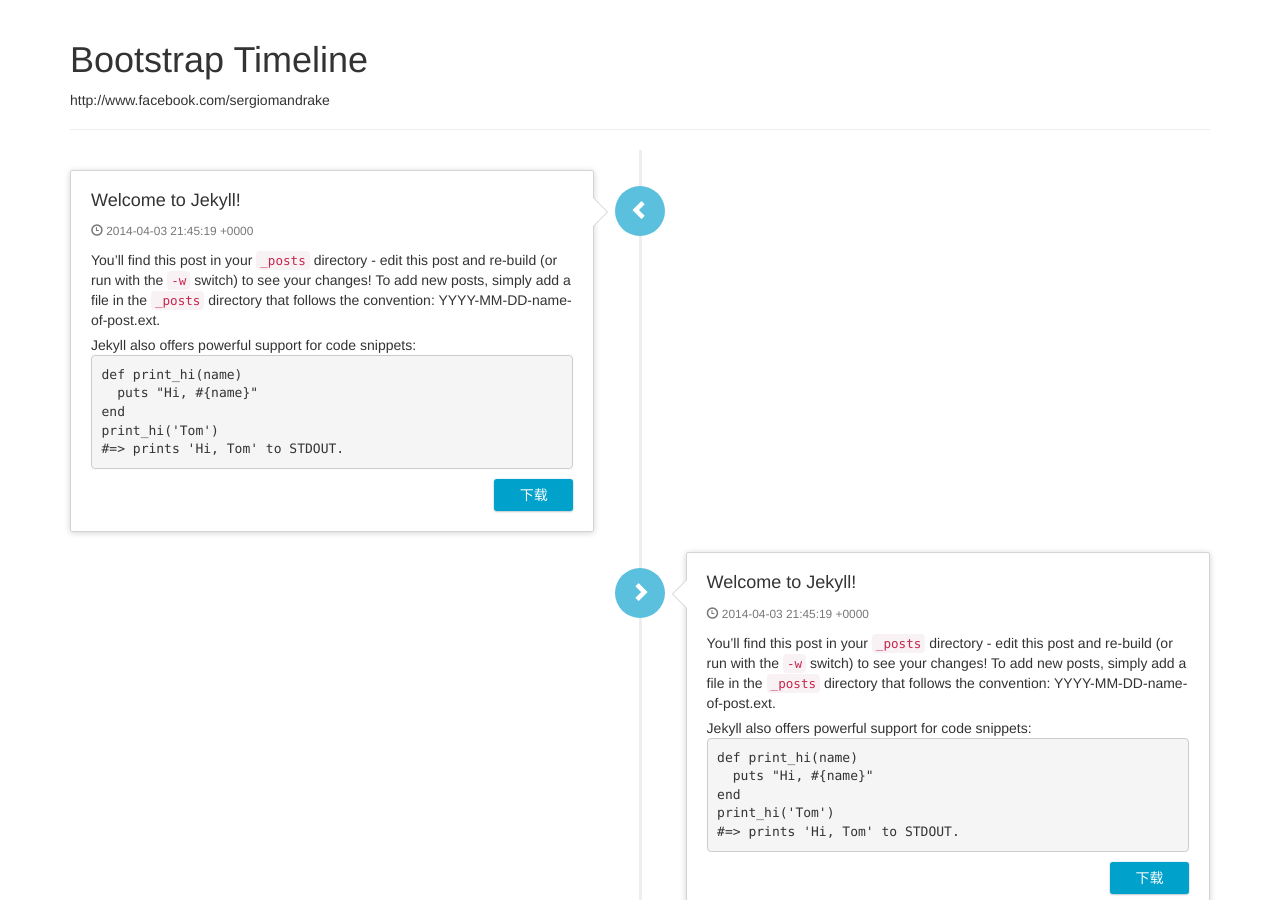
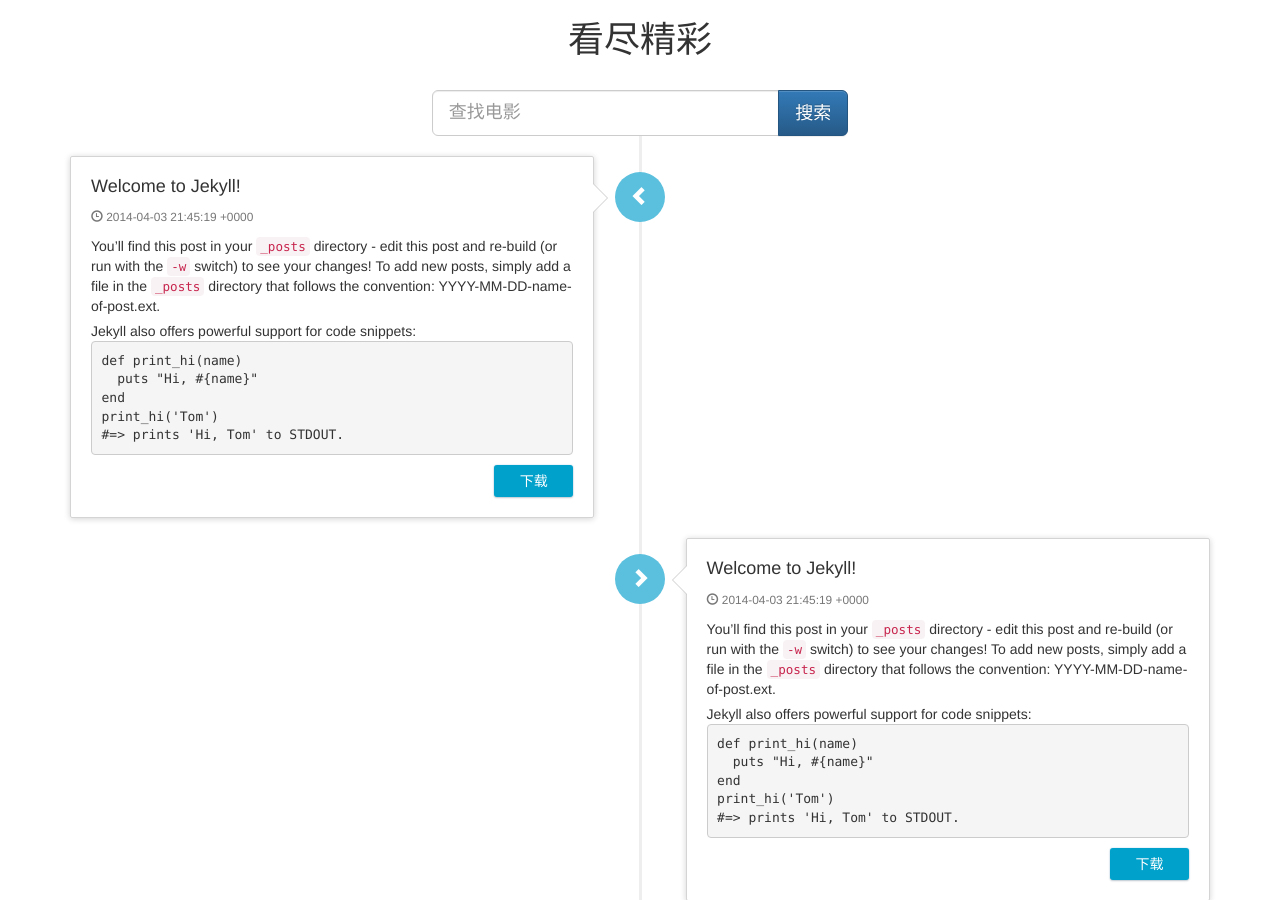
Before and after one commit to JetQin/usee, a Jekyll site: the page built from index.html, in a window 1280 px wide and 900 px high. Built offline with Jekyll 4.4.1, drawn with Linux system fonts in a browser that asks for light colours; nearby versions of some CDN libraries; some web fonts are replaced; Markdown is read by kramdown in place of the engine named in the settings; the list of posts is cut into pages by our own code.

Commit message:
fix bugs

```diff
--- a/_config.yml
+++ b/_config.yml
@@ -1,6 +1,6 @@
 name: USEE
 markdown: redcarpet
 pygments: true
-baseurl: /usee
+baseurl: /imovie
 paginate: 5
 paginate_path: "/page:num"
--- a/_layouts/default.html
+++ b/_layouts/default.html
@@ -20,13 +20,22 @@
 
     <body  >
 
+    <div class="row">
+        <div class="col-lg-12 text-center v-center">
+          <h1>看尽精彩</h1>
+          <br>
 
-      <div class="container">
-        <div class="page-header">
-            <h1 id="timeline">Bootstrap Timeline</h1>
-            <p>http://www.facebook.com/sergiomandrake</p>
+          <form class="col-lg-12">
+            <div class="input-group input-group-lg col-sm-offset-4 col-sm-4">
+              <input type="text" class="center-block form-control input-lg" title="Enter you email." placeholder="查找电影">
+              <span class="input-group-btn"><button class="btn btn-lg btn-primary" type="button">搜索</button></span>
+            </div>
+          </form>
         </div>
-            {{ content }}
+
+    </div> <!-- /row -->
+    <div class="container">
+        {{ content }}
     </div>
      <!--  <div class="container">
           <hr>
```
Also changed, not shown: 13 other files.
